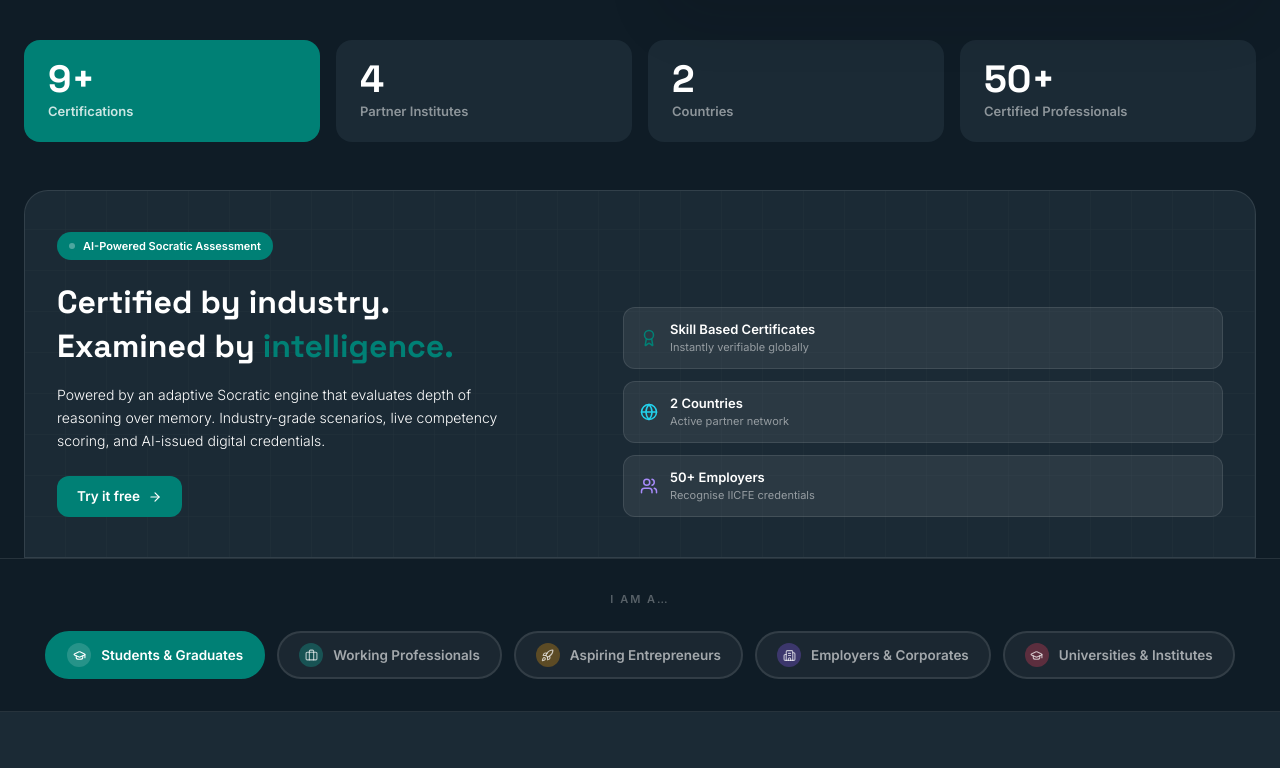
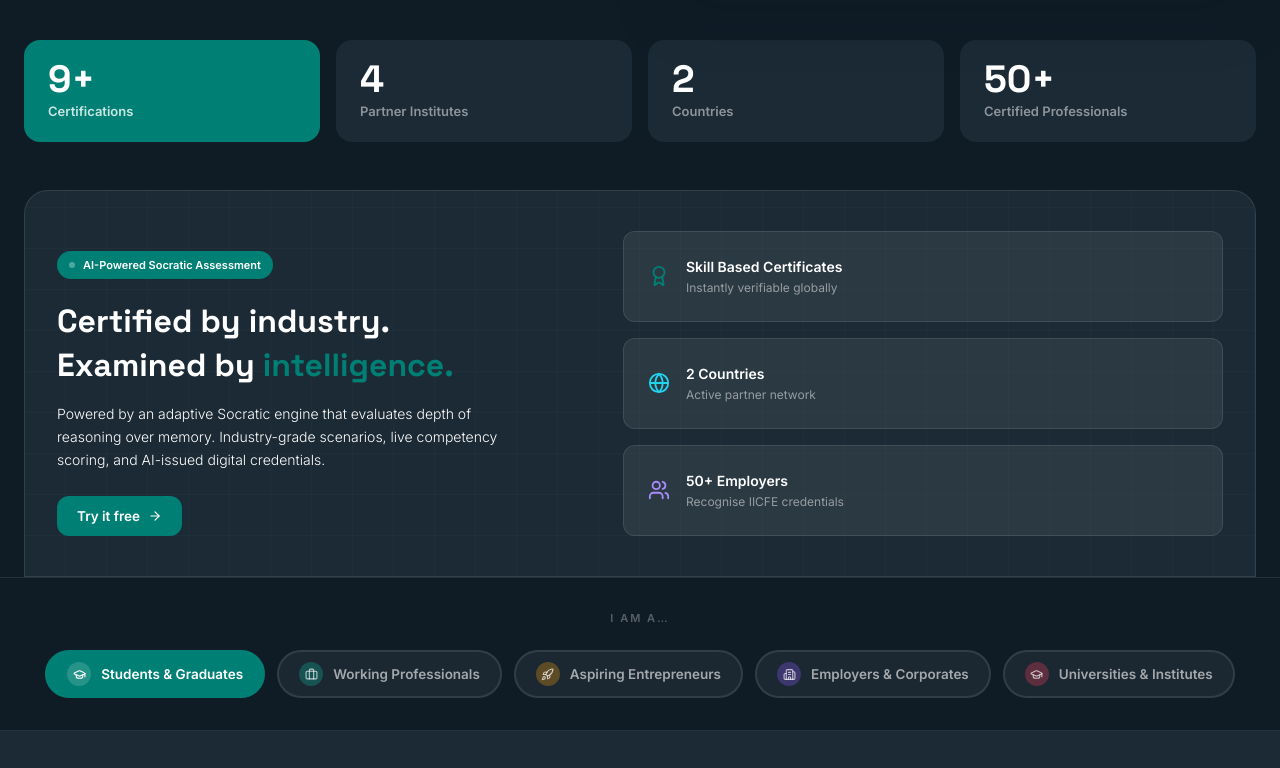
Before and after one commit to iicfeglobal-create/IICFE, a React (Vite) app: page / in a window 1280 px wide. Shown: the part 604-1372 px from the top of the page. Built offline with nearby package versions, Linux system fonts and the light colour scheme.

Commit message:
Update Hero.jsx

```diff
--- a/src/components/sections/Hero.jsx
+++ b/src/components/sections/Hero.jsx
@@ -119,14 +119,14 @@ export default function Hero() {
                 Try it free <ArrowRight size={14} />
               </a>
             </div>
-            {/* Right cards */}
-            <div className="flex flex-col gap-3 pb-10 min-w-[600px] min-h-[50px] flex-shrink-0">
+            {/* Right cards — increased height via py-6 and min-h on container */}
+            <div className="flex flex-col gap-4 pb-10 min-w-[600px] flex-shrink-0">
               {badges.map(({ icon: Icon, label, sub, color }) => (
-                <div key={label} className="flex items-center gap-3 bg-white/[0.07] border border-white/10 rounded-xl px-4 py-3 hover:bg-white/10 transition-colors cursor-default">
-                  <Icon size={18} className={color} />
+                <div key={label} className="flex items-center gap-4 bg-white/[0.07] border border-white/10 rounded-xl px-6 py-6 hover:bg-white/10 transition-colors cursor-default">
+                  <Icon size={22} className={color} />
                   <div>
-                    <div className="text-[13px] font-semibold text-white">{label}</div>
-                    <div className="text-[11px] text-white/50">{sub}</div>
+                    <div className="text-[14px] font-semibold text-white">{label}</div>
+                    <div className="text-[12px] text-white/50 mt-0.5">{sub}</div>
                   </div>
                 </div>
               ))}
```
